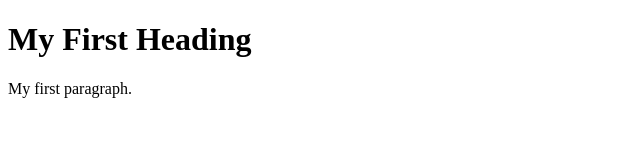
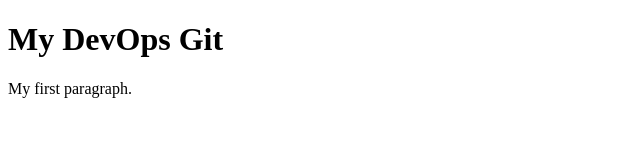
Before and after one commit to CS50Aish/DevOps, a plain HTML site: page index.html in a window 1280 px wide. Shown: the whole page, without its empty margins (0-640 px from the left). Drawn offline with Linux system fonts and the light colour scheme.

Commit message:
changing the heading

```diff
--- a/index.html
+++ b/index.html
@@ -1,17 +1,10 @@
 <!DOCTYPE html>
-
 <html>
-
 <body>
 
-
-
-<h1>My First Heading</h1>
+<h1>My DevOps Git</h1>
 
 <p>My first paragraph.</p>
 
-
-
 </body>
-
 </html>
```
